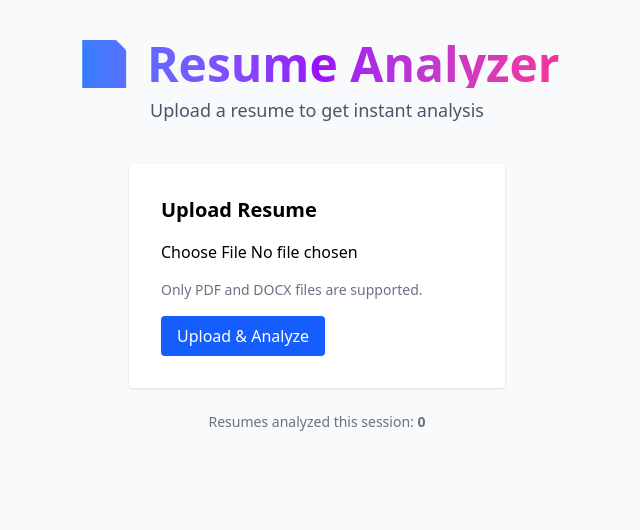
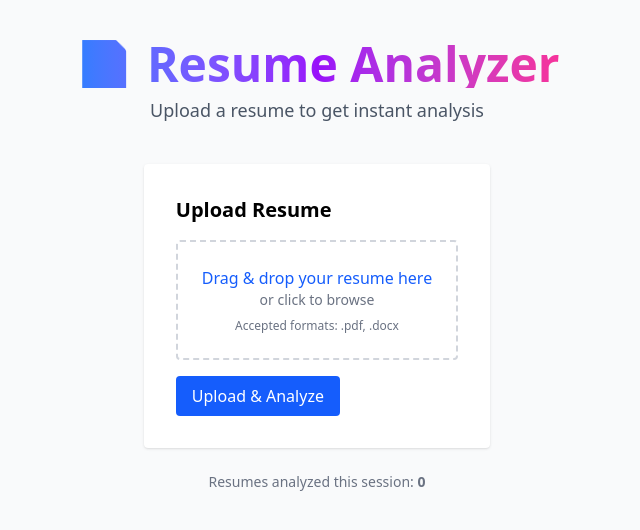
Before and after one commit to Ritwikagit/Resume-Analyzer, a React (Vite) app: page / in a window 1280 px wide. Shown: the top 530 px of the page, without its empty margins (323-963 px from the left). Built offline with nearby package versions, Linux system fonts and the light colour scheme; a web font is replaced by a local one.

Commit message:
Update UploadForm.jsx

```diff
--- a/src/components/UploadForm.jsx
+++ b/src/components/UploadForm.jsx
@@ -1,17 +1,19 @@
-import React, { useState } from "react";
+import React, { useState, useRef } from "react";
 
-const UploadForm = ({ setParsedData, setAnalyzedCount }) => {
+const UploadForm = ({ setParsedData, setAnalyzedCount, setLastFileName }) => {
   const [file, setFile] = useState(null);
   const [error, setError] = useState("");
   const [loading, setLoading] = useState(false);
+  const [isDragging, setIsDragging] = useState(false);
+
+  const fileInputRef = useRef(null);
 
   const validTypes = [
     "application/pdf",
     "application/vnd.openxmlformats-officedocument.wordprocessingml.document",
   ];
 
-  const handleFileChange = (e) => {
-    const selectedFile = e.target.files[0];
+  const handleFile = (selectedFile) => {
     if (selectedFile && validTypes.includes(selectedFile.type)) {
       setFile(selectedFile);
       setError("");
@@ -21,6 +23,25 @@ const UploadForm = ({ setParsedData, setAnalyzedCount }) => {
     }
   };
 
+  const handleFileChange = (e) => {
+    handleFile(e.target.files[0]);
+  };
+
+  const handleDragOver = (e) => {
+    e.preventDefault();
+    setIsDragging(true);
+  };
+
+  const handleDragLeave = () => {
+    setIsDragging(false);
+  };
+
+  const handleDrop = (e) => {
+    e.preventDefault();
+    setIsDragging(false);
+    const droppedFile = e.dataTransfer.files[0];
+    handleFile(droppedFile);
+  };
 
   const handleUpload = () => {
     if (!file) {
@@ -29,8 +50,8 @@ const UploadForm = ({ setParsedData, setAnalyzedCount }) => {
     }
 
     setLoading(true);
+
     setTimeout(() => {
-      // Dummy parsed data
       const dummyData = {
         name: "Ritwika Maity",
         email: "maityritwika79@gmail.com",
@@ -39,8 +60,19 @@ const UploadForm = ({ setParsedData, setAnalyzedCount }) => {
         experience: ["Software Engineer at XYZ", "Frontend Developer at ABC"],
         education: ["BTech in Computer Science and Engineering"],
       };
+
       setParsedData(dummyData);
-      setAnalyzedCount((prev) => prev + 1);
+      localStorage.setItem("parsedData", JSON.stringify(dummyData));
+
+      setAnalyzedCount((prev) => {
+        const updated = prev + 1;
+        localStorage.setItem("analyzedCount", updated);
+        return updated;
+      });
+
+      localStorage.setItem("lastUploadedFileName", file.name);
+      setLastFileName(file.name);
+
       setLoading(false);
       setError("");
     }, 1500);
@@ -50,23 +82,39 @@ const UploadForm = ({ setParsedData, setAnalyzedCount }) => {
     <div className="max-w-md mx-auto bg-white p-8 rounded shadow">
       <h2 className="text-xl font-bold mb-4">Upload Resume</h2>
 
+      <div
+        className={`border-2 border-dashed rounded p-6 text-center cursor-pointer transition ${
+          isDragging ? "border-blue-600 bg-blue-50" : "border-gray-300"
+        }`}
+        onClick={() => fileInputRef.current.click()}
+        onDragOver={handleDragOver}
+        onDragLeave={handleDragLeave}
+        onDrop={handleDrop}
+      >
+        <p className="text-blue-600 font-medium">Drag & drop your resume here</p>
+        <p className="text-sm text-gray-500">or click to browse</p>
+        <p className="mt-2 text-xs text-gray-500">Accepted formats: .pdf, .docx</p>
+      </div>
+
       <input
         type="file"
         accept=".pdf,.docx"
         onChange={handleFileChange}
-        className="mb-4"
+        ref={fileInputRef}
+        className="hidden"
       />
-<p className="text-sm text-gray-500 mb-4">
-        Only PDF and DOCX files are supported.
-      </p>
-      {file && <p>Selected file: {file.name}</p>}
 
-      {error && <p className="text-red-600">{error}</p>}
+      {file && (
+        <p className="mt-4 text-green-700 text-sm font-medium">
+          Selected file: {file.name}
+        </p>
+      )}
+      {error && <p className="text-red-600 mt-2">{error}</p>}
 
       <button
         onClick={handleUpload}
         disabled={loading}
-        className="bg-blue-600 text-white px-4 py-2 rounded hover:bg-blue-700"
+        className="mt-4 bg-blue-600 text-white px-4 py-2 rounded hover:bg-blue-700 transition"
       >
         {loading ? "Uploading..." : "Upload & Analyze"}
       </button>
```
